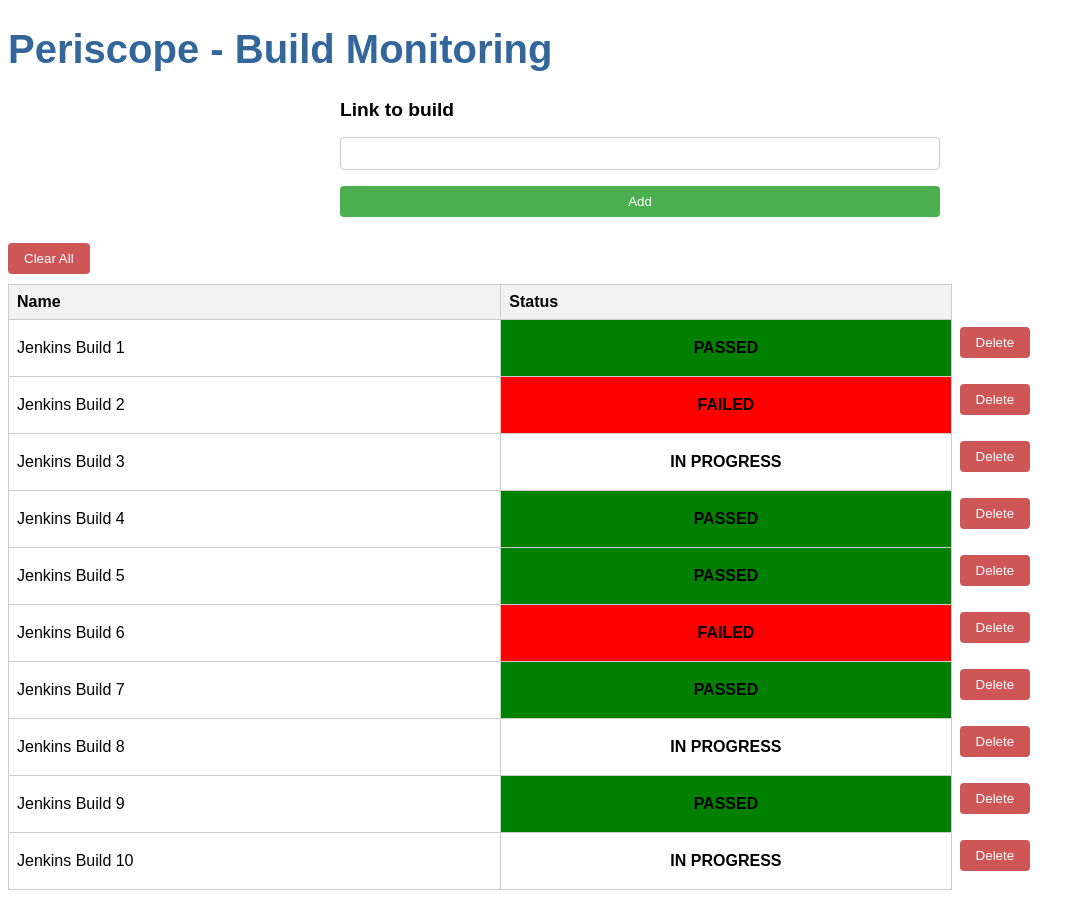
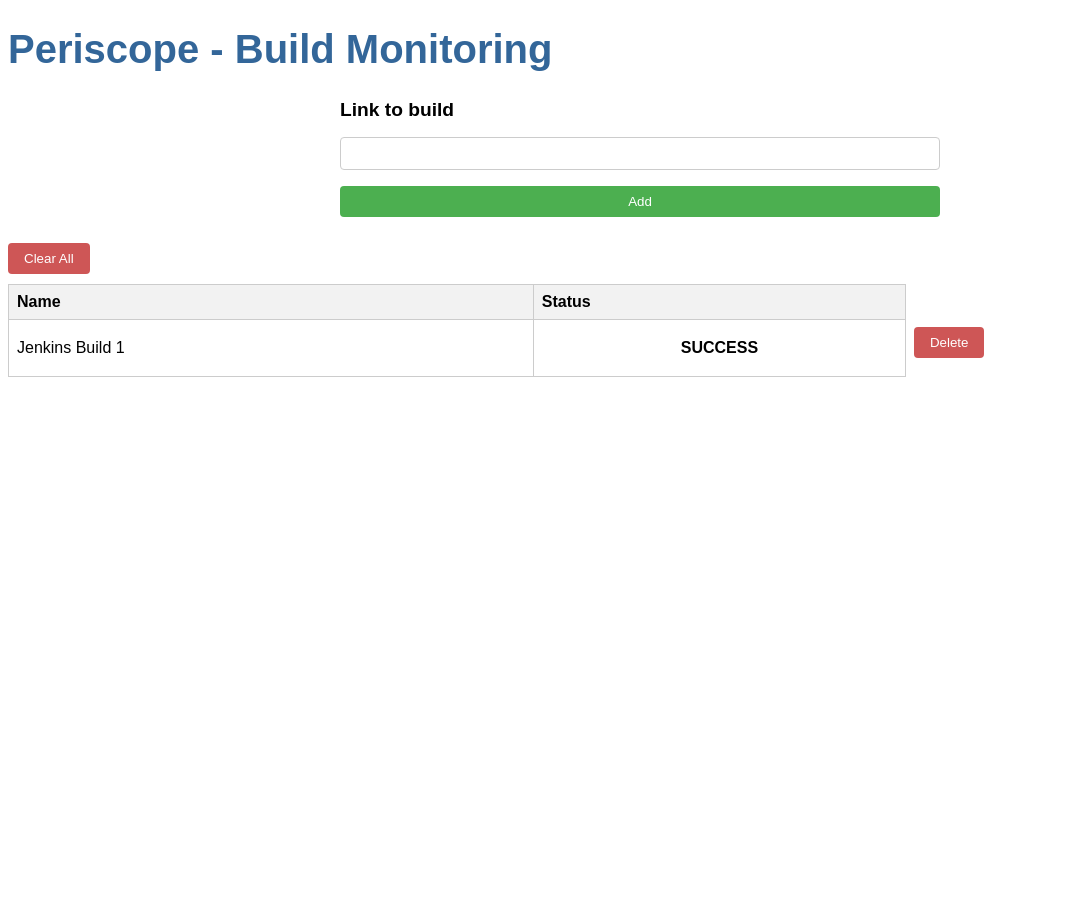
Before and after one commit to akfike/periscope-project, an Angular app: page / in a window 1280 px wide. Shown: the whole page, without its empty margins (0-1085 px from the left). After the commit the page ends 800 px from the top, so only its background shows below. Built offline with nearby package versions, Linux system fonts and the light colour scheme.

Commit message:
current changes

```diff
--- a/src/app/app.module.ts
+++ b/src/app/app.module.ts
@@ -4,6 +4,7 @@
 
 import { AppComponent } from './app.component';
 import { BuildsComponent } from './builds/builds.component';
+import { HttpClientModule } from '@angular/common/http';
 
 @NgModule({
   declarations: [
@@ -12,7 +13,8 @@
   ],
   imports: [
     BrowserModule,
-    FormsModule
+    FormsModule,
+    HttpClientModule
   ],
   providers: [],
   bootstrap: [AppComponent]
--- a/src/app/build.service.ts
+++ b/src/app/build.service.ts
@@ -2,23 +2,79 @@
 import { Build } from './build';
 import { Observable, of } from 'rxjs';
 import { mockGetStatusResponse } from './mock-get-status-response';
-import { sendData, getStatus, build_status } from './test';
+import { sendData, getStatus, returnStatus } from './test';
+import { HttpClient, HttpHeaders } from '@angular/common/http';
+import { Response } from './response';
 
 @Injectable({
   providedIn: 'root'
 })
 export class BuildService {
 
-  constructor() { }
+  buildResponse?: Observable<Response>;
 
-  getBuildStatus(linkToJenkinsBuild: any): Observable<Build> {
+  constructor(private http: HttpClient) { }
+
+  // getBuildStatus(linkToJenkinsBuild: any): Observable<Build> {
+  //   console.log("link to jenkins build: ", linkToJenkinsBuild);
+  //   sendData(linkToJenkinsBuild);
+
+  //   const build = of(mockGetStatusResponse);
+  //   const res = getStatus();
+  //   console.log("Response: ", res);
+  //   var statusRes = returnStatus();
+  //   console.log("STATUS: ", statusRes);
+  //   return build;
+  // }
+
+  getBuildStatus(linkToJenkinsBuild: any) {
     console.log("link to jenkins build: ", linkToJenkinsBuild);
-    sendData(linkToJenkinsBuild);
 
     const build = of(mockGetStatusResponse);
-    const res = getStatus();
-    console.log("Response: ", res);
-    return build;
+
+    var response = this.sendJenkinsBuild(linkToJenkinsBuild);
+    return response;
+  }
+
+  sendJenkinsBuild(linkToJenkinsBuild: any) {
+    var response = this.perform('post', '/add', {"data": linkToJenkinsBuild["url"]});
+    response = this.perform('get', '/get_status');
+    console.log("RESPONSE: ", response);
+    return response;
+  }
+
+  async perform(method: string, resource: string, data={}) {
+    const url = `http://localhost:5000${resource}`;
+    const httpOptions = {
+      headers: new HttpHeaders({
+        "Content-Type": "application/json"
+      })
+    };
+
+    switch (method) {
+      case 'get':
+        // return this.http.get<Response>(url, httpOptions).subscribe({
+        //   next(data) {
+        //     console.log("Data: ", data);
+        //     console.log("status: ", data.status);
+        //     console.log("message: ", data.message);
+        //   },
+        //   complete() {
+        //     console.log('Finished sequence');
+        //   }
+        // });
+        return this.http.get<Build[]>(url, httpOptions).subscribe(data => {return data});
+      default:
+        // return this.http.post<Response>(url, data, httpOptions).subscribe({
+        //   next(data) {
+        //     console.log(data);
+        //     console.log("status: ", data.status);
+        //     console.log("message: ", data.message);
+        //   },
+        //   complete() { console.log('Finished sequence'); }
+        // });
+        return this.http.post<Build[]>(url, data, httpOptions).subscribe(data => {return data});
+    }
   }
 
 }
--- a/src/app/build.ts
+++ b/src/app/build.ts
@@ -1,4 +1,4 @@
 export interface Build {
     name: string,
-    status: "PASSED" | "FAILED" | "IN PROGRESS"
+    status: "SUCCESS" | "ABORTED" | "PAUSE"
 }
--- a/src/app/builds/builds.component.ts
+++ b/src/app/builds/builds.component.ts
@@ -2,7 +2,9 @@
 import { Build } from '../build';
 import { BUILDS } from '../mock-builds';
 import { BuildService } from '../build.service';
-
+import { from, Observable } from 'rxjs';
+import { build_status } from '../test';
+import { Response } from '../response';
 @Component({
   selector: 'app-builds',
   templateUrl: './builds.component.html',
@@ -11,7 +13,7 @@
 export class BuildsComponent {
   builds = BUILDS;
   buildURL = "";
-  build: Build = { name: 'Empty', status: "FAILED"};
+  build: Build = { name: "Success", status: "SUCCESS"};
   buildRequest = {};
 
   constructor(private buildService: BuildService) {}
@@ -19,9 +21,9 @@
   onSubmit(): void {
     if (this.buildURL !== "") {
       this.buildRequest = {"url": this.buildURL};
-      this.getBuildStatus()
+      this.getBuildStatus();
       this.builds.push(this.build);
-      this.build = { name: 'Empty', status: "FAILED"};
+      this.build = { name: 'Empty', status: "ABORTED"};
     }
   }
 
@@ -36,7 +38,9 @@
     this.builds = [];
   }
 
-  getBuildStatus() {
-    this.buildService.getBuildStatus(this.buildRequest).subscribe(build => this.build = build);
+  getBuildStatus(): Build {
+    // ubscribe(res => this.companyCount = res.count
+    var res = from(this.buildService.getBuildStatus(this.buildRequest));
+   return this.build;
   }
 }
--- a/src/app/mock-builds.ts
+++ b/src/app/mock-builds.ts
@@ -1,14 +1,5 @@
 import { Build } from "./build";
 
 export const BUILDS: Build[] = [
-    { name: "Jenkins Build 1", status: "PASSED"},
-    { name: "Jenkins Build 2", status: "FAILED"},
-    { name: "Jenkins Build 3", status: "IN PROGRESS"},
-    { name: "Jenkins Build 4", status: "PASSED"},
-    { name: "Jenkins Build 5", status: "PASSED"},
-    { name: "Jenkins Build 6", status: "FAILED"},
-    { name: "Jenkins Build 7", status: "PASSED"},
-    { name: "Jenkins Build 8", status: "IN PROGRESS"},
-    { name: "Jenkins Build 9", status: "PASSED"},
-    { name: "Jenkins Build 10", status: "IN PROGRESS"}
+    { name: "Jenkins Build 1", status: "SUCCESS"},
 ];
--- a/src/app/mock-get-status-response.ts
+++ b/src/app/mock-get-status-response.ts
@@ -2,5 +2,5 @@
 
 export const mockGetStatusResponse: Build = {
     name: "Mock Jenkins Build",
-    status: "PASSED"
+    status: "SUCCESS"
 }
--- /dev/null
+++ b/src/app/response.ts
@@ -0,0 +1,4 @@
+export interface Response {
+    status: string,
+    message: string
+}
--- a/src/app/test.js
+++ b/src/app/test.js
@@ -52,3 +52,7 @@
         console.log("build status: ", build_status);
     }
 }
+
+export function returnStatus() {
+    return build_status;
+}
```
